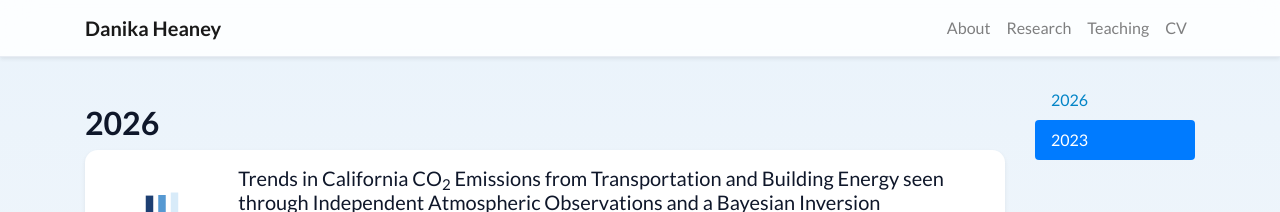
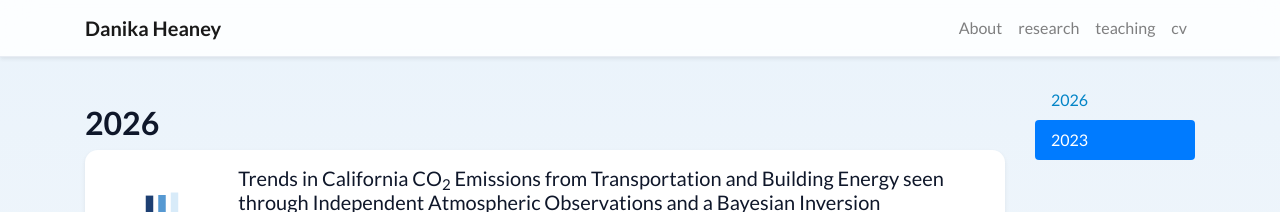
Before and after one commit to daheaney/daheaney.github.io, a Jekyll site: the page built from publications.html, in a window 1280 px wide. Shown: the top 212 px of the page. Built offline with Jekyll 4.4.1, drawn with Linux system fonts in a browser that asks for light colours; nearby versions of some CDN libraries; a style sheet for code colours, icons or effects is not loaded.

```diff
--- a/_data/navigation.yml
+++ b/_data/navigation.yml
@@ -5,9 +5,9 @@ pages:
   url: /
 # - name: Publications
 #   url: /publications
-- name: Research
-  url: /Research
-- name: Teaching
-  url: /Teaching
-- name: CV
-  url: /CV
+- name: research
+  url: /research
+- name: teaching
+  url: /teaching
+- name: cv
+  url: /cv
```
